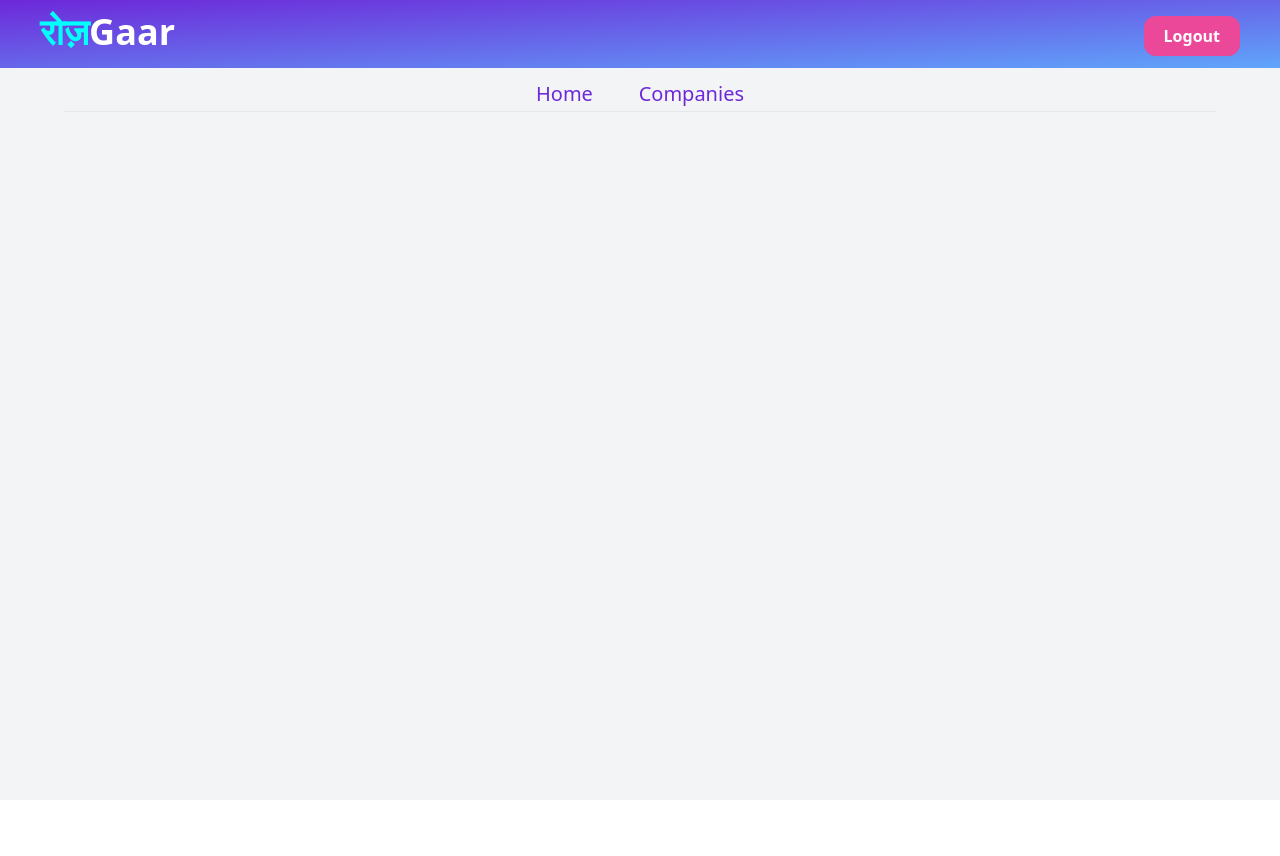
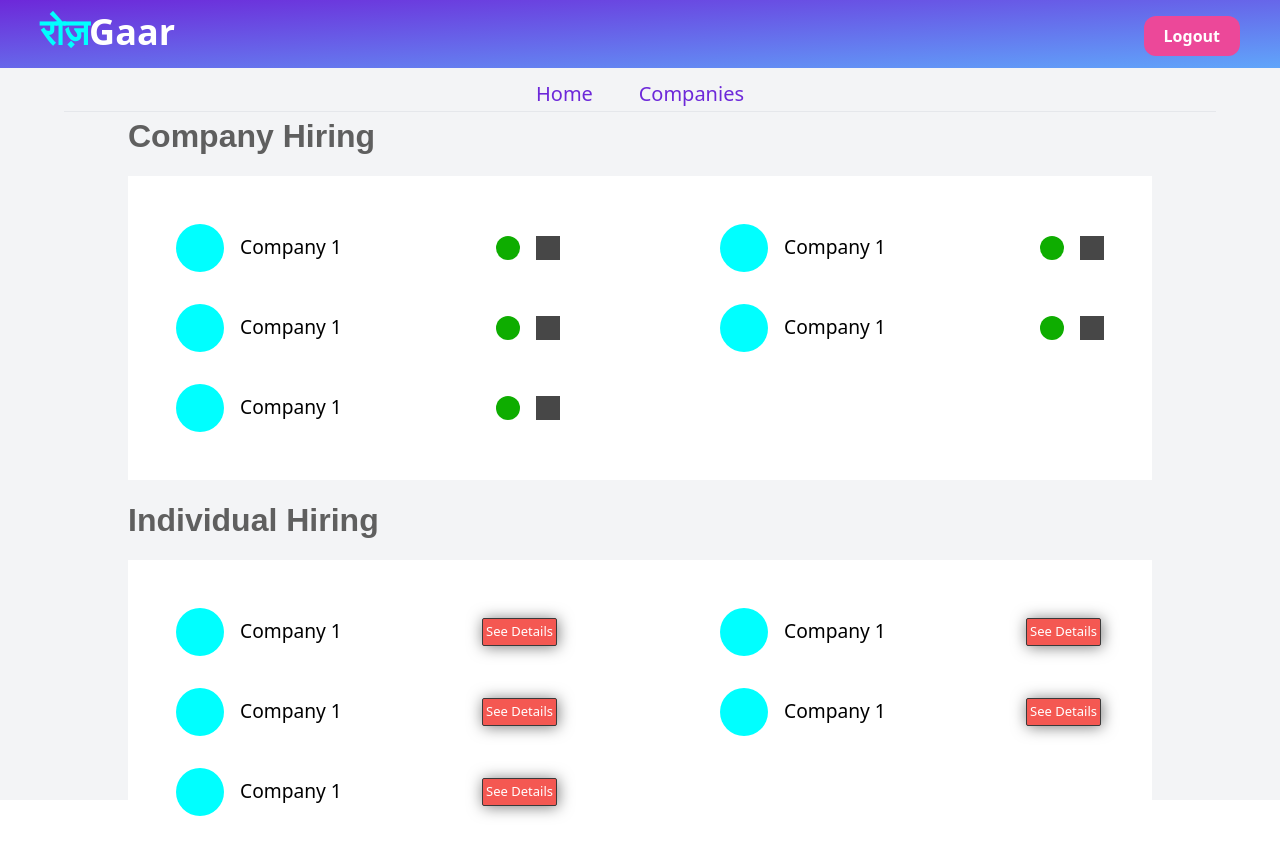
Before and after one commit to devjayprakash/roojgaar, a React (Create React App) app in the folder frontend/: page /test in a window 1280 px wide. Shown: the top 856 px of the page. Before the commit the page ends 800 px from the top, so only its background shows below. Built offline with nearby package versions, Linux system fonts and the light colour scheme.

Commit message:
worker homepage

```diff
--- /dev/null
+++ b/frontend/src/components/selectedHireComp/index.css
@@ -0,0 +1,39 @@
+.comp{
+    display: flex;
+    flex-direction: row;
+    width: 40%;
+    justify-content: space-between;
+    margin: 1rem;
+}
+.left{
+    display: flex;
+    justify-content: center;
+    align-items: center;
+}
+.proPic{
+    height: 3rem;
+    width: 3rem;
+    border-radius: 50%;
+    background-color: aqua;
+    margin-right: 1rem;
+}
+.name{
+    font-size: 1.2rem;
+}
+.right{
+    display: flex;
+    justify-content: center;
+    align-items: center;
+}
+.stats{
+    height: 1.5rem;
+    width: 1.5rem;
+    border-radius: 50%;
+    background-color: rgb(14, 173, 0);
+    margin-right: 1rem;
+}
+.expand{
+    height: 1.5rem;
+    width: 1.5rem;
+    background-color: rgb(71, 71, 71);
+}
--- /dev/null
+++ b/frontend/src/components/selectedHireComp/index.jsx
@@ -0,0 +1,19 @@
+import React from 'react'
+import "./index.css"
+
+const SelectedHireComp = () =>{
+    return (
+        <div className="comp">
+            <div className="left">
+                <div className="proPic"></div>
+                <div className="name">Company 1</div>
+            </div>
+            <div className="right">
+                <div className="stats"></div>
+                <div className="expand"></div>
+            </div>
+        </div>
+    )
+}
+
+export default SelectedHireComp;
--- /dev/null
+++ b/frontend/src/components/selectedHireIndividual/index.css
@@ -0,0 +1,44 @@
+.comp{
+    display: flex;
+    flex-direction: row;
+    width: 40%;
+    justify-content: space-between;
+    margin: 1rem;
+}
+.left{
+    display: flex;
+    justify-content: center;
+    align-items: center;
+}
+.proPic{
+    height: 3rem;
+    width: 3rem;
+    border-radius: 50%;
+    background-color: aqua;
+    margin-right: 1rem;
+}
+.name{
+    font-size: 1.2rem;
+}
+.right{
+    display: flex;
+    justify-content: center;
+    align-items: center;
+}
+.see-details{
+    font-size: small;
+    background-color: #f45852;
+    display: flex;
+    margin: 3px;
+    padding: 3px;
+    justify-content: center;
+    align-items: center;
+    border: solid 1px rgb(58, 58, 58);
+    box-shadow: 1px 1px 15px rgb(122, 122, 122);
+    border-radius: 2px;
+    color: rgb(255, 255, 255);
+    font-weight: 500;
+}
+.see-details:hover{
+    cursor: pointer;
+}
--- /dev/null
+++ b/frontend/src/components/selectedHireIndividual/index.jsx
@@ -0,0 +1,18 @@
+import React from 'react'
+import "./index.css"
+
+const SelectedHireIndividual = () =>{
+    return (
+        <div className="comp">
+            <div className="left">
+                <div className="proPic"></div>
+                <div className="name">Company 1</div>
+            </div>
+            <div className="right">
+                <div className="see-details">See Details</div>
+            </div>
+        </div>
+    )
+}
+
+export default SelectedHireIndividual;
--- /dev/null
+++ b/frontend/src/components/workerHomeCardCompany/index.css
@@ -0,0 +1,10 @@
+.home-card{
+    background-color: rgb(255, 255, 255);
+    width : 80%;
+    min-height : 10rem;
+    margin: 1rem;
+    padding: 2rem;
+    display: flex;
+    justify-content: space-between;
+    flex-wrap: wrap;
+}
--- /dev/null
+++ b/frontend/src/components/workerHomeCardCompany/index.jsx
@@ -0,0 +1,17 @@
+import React from 'react'
+import SelectedHireComp from '../selectedHireComp'
+import "./index.css"
+
+const WorkerHomeCardCompany=()=>{
+    return (
+        <div className="home-card">
+            <SelectedHireComp />
+            <SelectedHireComp />
+            <SelectedHireComp />
+            <SelectedHireComp />
+            <SelectedHireComp />
+        </div>
+    )
+}
+
+export default WorkerHomeCardCompany;
--- /dev/null
+++ b/frontend/src/components/workerHomeCardIndividual/index.css
@@ -0,0 +1,10 @@
+.home-card{
+    background-color: rgb(255, 255, 255);
+    width : 80%;
+    min-height : 10rem;
+    margin: 1rem;
+    padding: 2rem;
+    display: flex;
+    justify-content: space-between;
+    flex-wrap: wrap;
+}
--- /dev/null
+++ b/frontend/src/components/workerHomeCardIndividual/index.jsx
@@ -0,0 +1,17 @@
+import React from 'react'
+import SelectedHireIndividual from '../selectedHireIndividual'
+import "./index.css"
+
+const WorkerHomeCardIndividual=()=>{
+    return (
+        <div className="home-card">
+            <SelectedHireIndividual />
+            <SelectedHireIndividual />
+            <SelectedHireIndividual />
+            <SelectedHireIndividual />
+            <SelectedHireIndividual />
+        </div>
+    )
+}
+
+export default WorkerHomeCardIndividual;
--- /dev/null
+++ b/frontend/src/pages/workerhome/index.css
@@ -0,0 +1,18 @@
+.status-space{
+    height: 100%;
+    width: 100%;
+    display: flex;
+    justify-content: center;
+    align-items: center;
+    flex-direction: column;
+}
+
+.head{
+    display: flex;
+    width: 80%;
+    justify-content: flex-start;
+    font-family: Arial, Helvetica, sans-serif;
+    font-size: xx-large;
+    font-weight: 600;
+    color: rgb(95, 95, 95);
+}
--- a/frontend/src/pages/workerhome/index.jsx
+++ b/frontend/src/pages/workerhome/index.jsx
@@ -1,7 +1,9 @@
 import React from "react";
 import NavBar from "../../components/navbar";
+import WorkerHomeCardCompany from "../../components/workerHomeCardCompany";
+import WorkerHomeCardIndividual from "../../components/workerHomeCardIndividual";
 import WorkerNav from "../../components/workernav";
-
+import "./index.css"
 const WorkerHomePage = () => {
   return (
     <div>
@@ -11,6 +13,12 @@ const WorkerHomePage = () => {
         link2="/workercompanies"
         name="Companies"
       />
+      <div className="status-space">
+        <div className="head">Company Hiring</div>
+        <WorkerHomeCardCompany />
+        <div className="head">Individual Hiring</div>
+        <WorkerHomeCardIndividual />
+      </div>
     </div>
   );
 };
```
